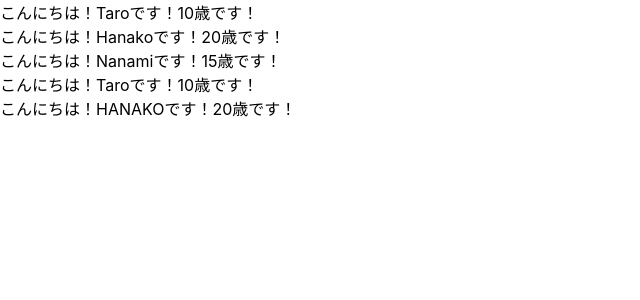
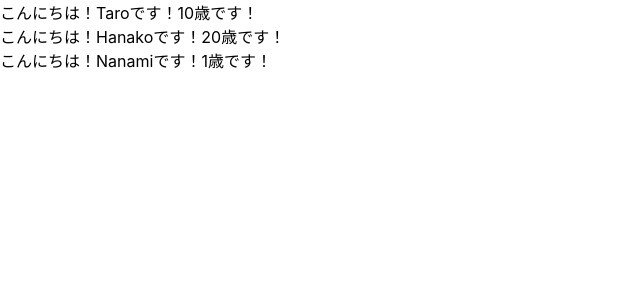
Before and after one commit to suzuki-yoshiki/react-my-redux-app, a React (Create React App) app: page / in a window 1280 px wide. Shown: the top 300 px of the page, without its empty margins (0-640 px from the left). Built offline with nearby package versions, Linux system fonts and the light colour scheme.

Commit message:
prop-type

```diff
--- a/src/App.js
+++ b/src/App.js
@@ -1,20 +1,20 @@
 import React from 'react';
+import PropTypes from 'prop-types';
+
 
 const App = () => {
   const profiles = [
     { name: "Taro", age: 10 },
     { name: "Hanako", age: 20 },
-    { name: "Nanami" }
+    { name: "Nanami", age: 1  }
   ]
   return (
     <div>
       {
-        profiles.map((profiles, index) => {
-          return <User name={profiles.name} age={profiles.age} key={index} />
+        profiles.map((profile, index) => {
+          return <User name={profile.name} age={profile.age} key={index} />
         })
       }
-      <User name={"Taro"} age={10} />
-      <User name={"HANAKO"} age={20} />
     </div>
   )
 }
@@ -25,8 +25,9 @@
   )
 }
 
-User.defaultProps = {
-  age: 15
+User.propTypes = {
+  name: PropTypes.string,
+  age: PropTypes.number.isRequired
 }
 
 export default App;
```
